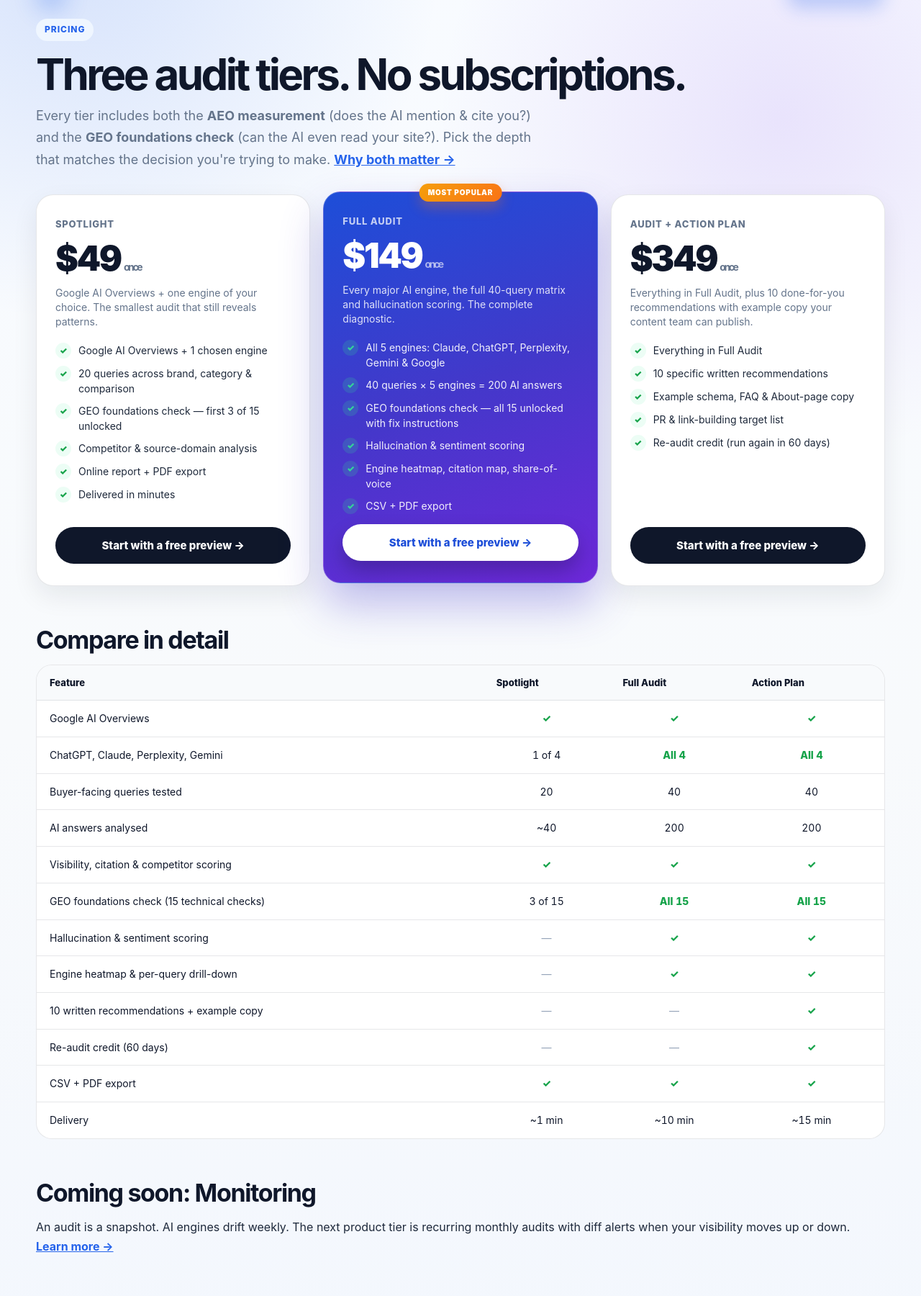
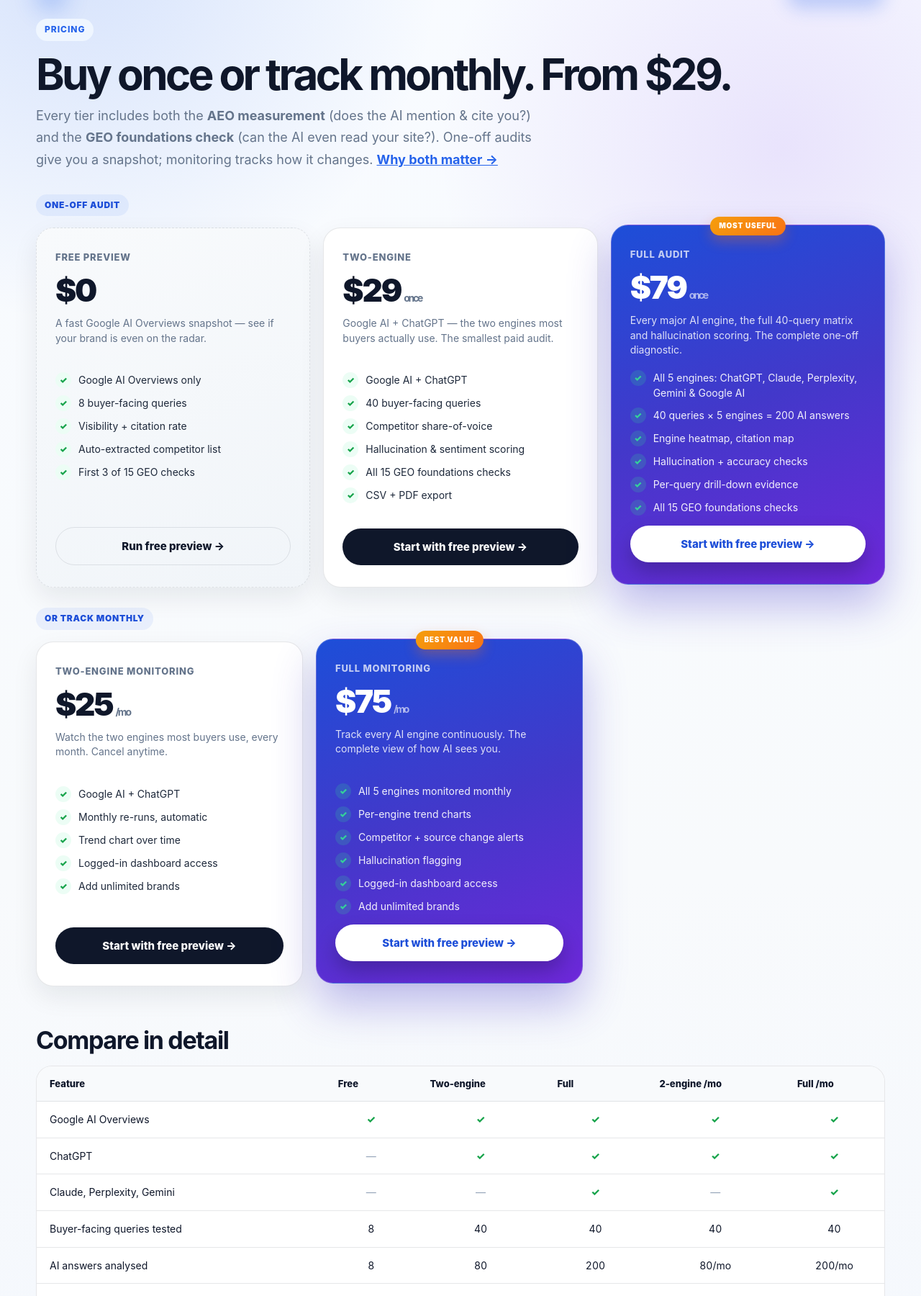
Before and after one commit to willbakhos/aeosudit, a FastAPI app: page /pricing in a window 1280 px wide. Shown: the part 66-1866 px from the top of the page at 72% size. Run offline with FastAPI, Linux system fonts and the light colour scheme.

Commit message:
Repricing: 4-tier ladder ($29/$79 one-off, $25/$75 monthly)
Old: 3 one-off tiers — Spotlight $49, Full $149, Action Plan $349
New: 4 paid tiers + the existing free preview
  - Two-engine ($29 one-off, Google AI + ChatGPT)
  - Full audit ($79 one-off, all 5 engines)
  - Two-engine monitoring ($25/mo recurring)
  - Full monitoring ($75/mo recurring)

Backend
- Single source of truth: TIER_PLANS dict in src/server.py drives Stripe
  mode (payment vs subscription), engine filter, LLM scoring, env-var lookup.
- /checkout reads stripe_mode per tier so subscriptions create with the
  right Stripe API call.
- _fulfil_order simplified — no more spotlight_engine special case.
- CheckoutRequest no longer has spotlight_engine field.
- CLI VALID_TIERS rewritten; --tier accepts the new slugs; --spotlight-engine
  flag removed.
- TIER_LABELS in delivery.py updated for the new email subjects.
- Old action_plan tier removed from CLI flow and how_it_works page; the
  Sonnet generate_action_plan function stays in the codebase as dead code
  for future re-use as an add-on.

Marketing
- /pricing rewritten: 3-card one-off section + 2-card monthly section,
  detailed compare table with all 5 columns, refreshed JSON-LD Products
  (4 offers) + FAQPage.
- Homepage pricing block: Two-engine $29 / Full audit $79 / Full
  monitoring $75/mo cards.
- product_audit JSON-LD Service offers list updated to match.
- what_is_geo, how_it_works, terms, product_monitoring copy swept for
  Spotlight/$49/$149/$349/Action Plan references.
- Layout meta-description default updated.

Env
- .env.example: STRIPE_PRICE_TWO_ENGINE / FULL_AUDIT / TWO_ENGINE_MONTHLY
  / FULL_MONTHLY (was SPOTLIGHT/FULL/ACTION_PLAN). Update Railway env vars
  with the four new IDs when wiring Stripe.

Smoke-tested: TIER_PLANS imports clean, /pricing renders 30KB with new
prices and no old prices, /checkout rejects 'spotlight' (400) and accepts
'two_engine' (500 missing env, as expected before Stripe is wired).

Co-Authored-By: Claude Opus 4.7 (1M context) <noreply@anthropic.com>

```diff
--- a/src/main.py
+++ b/src/main.py
@@ -3,7 +3,6 @@ from __future__ import annotations
 
 import asyncio
 import csv
-import json
 from datetime import datetime
 from pathlib import Path
 
@@ -11,7 +10,6 @@ import typer
 import yaml
 from dotenv import load_dotenv
 
-from src.action_plan import generate as generate_action_plan
 from src.engines.apify import ApifyEngine
 from src.engines.base import Engine
 from src.engines.openrouter import OpenRouterEngine
@@ -76,7 +74,11 @@ def _build_engines(
 
 
 FREE_TIER_ENGINE = "Google AI Overviews"
-VALID_TIERS = {"free", "spotlight", "full", "action_plan"}
+CHATGPT_LABEL = "ChatGPT"
+# CLI tiers — mirror the paid tier shape so a `--tier two_engine` run produces
+# the same data the customer would get. Monthly tiers behave the same as
+# their one-off counterpart for a single CLI invocation.
+VALID_TIERS = {"free", "two_engine", "full_audit", "two_engine_monthly", "full_monthly"}
 
 
 @app.command()
@@ -95,19 +97,15 @@ def audit(
         None, "--engines", help="Comma-separated engine labels (overrides tier defaults)"
     ),
     tier: str = typer.Option(
-        "full",
+        "full_audit",
         "--tier",
         help=(
             "free = Google only, ~8 queries (lead magnet). "
-            "spotlight = Google + 1 chosen engine, ~20 queries ($49). "
-            "full = all engines × 40 queries + LLM scoring ($149). "
-            "action_plan = full + Sonnet recommendations ($349)."
+            "two_engine = Google + ChatGPT, 40 queries + LLM scoring ($29). "
+            "full_audit = all 5 engines × 40 queries + LLM scoring ($79). "
+            "two_engine_monthly = same as two_engine, monthly billing ($25/mo). "
+            "full_monthly = same as full_audit, monthly billing ($75/mo)."
         ),
-    ),
-    spotlight_engine: str | None = typer.Option(
-        None,
-        "--spotlight-engine",
-        help="Engine label to pair with Google for the Spotlight tier (Claude / ChatGPT / Perplexity / Gemini).",
     ),
 ) -> None:
     """Run an AEO audit and emit CSV + HTML report."""
@@ -124,6 +122,12 @@ def audit(
     site = _load_config(config)
     query_list = _load_queries(queries)
 
+    # Engines + LLM scoring per tier. Two-engine tiers run on Google + ChatGPT
+    # only; full tiers run all 5. The --engines flag (advanced) overrides the
+    # tier default when set.
+    explicit_engines = (
+        {s.strip() for s in engines.split(",") if s.strip()} if engines else None
+    )
     if tier == "free":
         query_list = [q for q in query_list if q.free]
         only_labels = {FREE_TIER_ENGINE}
@@ -134,36 +138,10 @@ def audit(
                 err=True,
             )
             raise typer.Exit(code=1)
-    elif tier == "spotlight":
-        query_list = [q for q in query_list if q.spotlight or q.free]
-        if not spotlight_engine:
-            typer.echo(
-                "Spotlight tier requires --spotlight-engine "
-                "(e.g. --spotlight-engine ChatGPT).",
-                err=True,
-            )
-            raise typer.Exit(code=1)
-        valid_openrouter = {e.label for e in site.engines.openrouter}
-        if spotlight_engine not in valid_openrouter:
-            typer.echo(
-                f"Unknown spotlight engine {spotlight_engine!r}. "
-                f"Configured: {sorted(valid_openrouter)}",
-                err=True,
-            )
-            raise typer.Exit(code=1)
-        only_labels = {FREE_TIER_ENGINE, spotlight_engine}
-        skip_llm_scoring = True
-        if not query_list:
-            typer.echo(
-                "No queries flagged spotlight=true (or free=true) in queries.csv.",
-                err=True,
-            )
-            raise typer.Exit(code=1)
-    else:
-        # full / action_plan: use all engines unless --engines overrides
-        only_labels = (
-            {s.strip() for s in engines.split(",") if s.strip()} if engines else None
-        )
+    elif tier in {"two_engine", "two_engine_monthly"}:
+        only_labels = explicit_engines or {FREE_TIER_ENGINE, CHATGPT_LABEL}
+    else:  # full_audit, full_monthly
+        only_labels = explicit_engines
 
     engine_list = _build_engines(site, only_labels)
 
@@ -213,16 +191,6 @@ def audit(
     ]
 
     action_plan: list[dict] | None = None
-    if tier == "action_plan":
-        typer.echo("Generating action plan via Sonnet…")
-        action_plan = generate_action_plan(rows, site)
-        if action_plan:
-            (run_dir / "action_plan.json").write_text(
-                json.dumps(action_plan, indent=2)
-            )
-            typer.echo(f"  Action plan: {len(action_plan)} recommendations")
-        else:
-            typer.echo("  Action plan: generation failed (continuing without)")
 
     csv_path = write_csv(rows, run_dir)
     html_path = write_html(
--- a/src/server.py
+++ b/src/server.py
@@ -68,11 +68,49 @@ DEFAULT_CONFIG_PATH = Path(os.environ.get("DEFAULT_SITE_CONFIG", "config/site.ya
 DEFAULT_QUERIES_PATH = Path(os.environ.get("DEFAULT_QUERIES_CSV", "config/queries.csv"))
 OUTPUT_ROOT = Path(os.environ.get("OUTPUT_ROOT", "output"))
 
-# Stripe price IDs are read from env so the same code works in test + prod.
-TIER_PRICES = {
-    "spotlight": os.environ.get("STRIPE_PRICE_SPOTLIGHT", ""),
-    "full": os.environ.get("STRIPE_PRICE_FULL", ""),
-    "action_plan": os.environ.get("STRIPE_PRICE_ACTION_PLAN", ""),
+# Single source of truth for paid tier behaviour. Adding/removing a tier
+# means editing this dict + creating the matching Stripe product. Engine
+# names match the labels in config/site.yaml (Google AI Overviews + ChatGPT
+# / Claude / Perplexity / Gemini). "all" means no filter.
+CHATGPT_LABEL = "ChatGPT"
+
+TIER_PLANS: dict[str, dict[str, Any]] = {
+    "two_engine": {
+        "label": "Two-engine ($29)",
+        "price_usd": 29,
+        "stripe_mode": "payment",
+        "stripe_env": "STRIPE_PRICE_TWO_ENGINE",
+        "engines": ["Google AI Overviews", CHATGPT_LABEL],
+        "llm_scoring": True,
+        "action_plan": False,
+    },
+    "full_audit": {
+        "label": "Full audit ($79)",
+        "price_usd": 79,
+        "stripe_mode": "payment",
+        "stripe_env": "STRIPE_PRICE_FULL_AUDIT",
+        "engines": "all",
+        "llm_scoring": True,
+        "action_plan": False,
+    },
+    "two_engine_monthly": {
+        "label": "Two-engine monitoring ($25/mo)",
+        "price_usd": 25,
+        "stripe_mode": "subscription",
+        "stripe_env": "STRIPE_PRICE_TWO_ENGINE_MONTHLY",
+        "engines": ["Google AI Overviews", CHATGPT_LABEL],
+        "llm_scoring": True,
+        "action_plan": False,
+    },
+    "full_monthly": {
+        "label": "Full monitoring ($75/mo)",
+        "price_usd": 75,
+        "stripe_mode": "subscription",
+        "stripe_env": "STRIPE_PRICE_FULL_MONTHLY",
+        "engines": "all",
+        "llm_scoring": True,
+        "action_plan": False,
+    },
 }
 
 TEMPLATES_DIR = Path(__file__).resolve().parent.parent / "templates"
@@ -136,11 +174,12 @@ def health() -> dict[str, bool]:
 
 
 class CheckoutRequest(BaseModel):
-    tier: str = Field(..., description="spotlight | full | action_plan")
+    tier: str = Field(
+        ..., description="two_engine | full_audit | two_engine_monthly | full_monthly"
+    )
     brand_name: str
     domain: str
     email: EmailStr
-    spotlight_engine: str | None = None  # required when tier=spotlight
 
 
 SITE_BASE_URL = os.environ.get("PUBLIC_BASE_URL", "https://monitoraeo.com").rstrip("/")
@@ -657,19 +696,23 @@ def api_teaser(req: TeaserRequest) -> JSONResponse:
 
 @app.post("/checkout")
 def create_checkout(req: CheckoutRequest) -> JSONResponse:
-    """Creates a Stripe Checkout Session for the chosen tier."""
-    if req.tier not in {"spotlight", "full", "action_plan"}:
-        raise HTTPException(400, f"Unknown tier {req.tier!r}")
-    price_id = TIER_PRICES.get(req.tier)
+    """Creates a Stripe Checkout Session for the chosen tier. Picks payment
+    vs subscription mode based on the tier plan."""
+    if req.tier not in TIER_PLANS:
+        raise HTTPException(
+            400, f"Unknown tier {req.tier!r}. Valid: {sorted(TIER_PLANS)}"
+        )
+    plan = TIER_PLANS[req.tier]
+    price_id = os.environ.get(plan["stripe_env"], "").strip()
     if not price_id:
-        raise HTTPException(500, f"No STRIPE_PRICE_* env var configured for {req.tier}")
-    if req.tier == "spotlight" and not req.spotlight_engine:
-        raise HTTPException(400, "Spotlight tier requires spotlight_engine")
+        raise HTTPException(
+            500, f"No {plan['stripe_env']} env var configured"
+        )
     if not stripe.api_key:
         raise HTTPException(500, "STRIPE_SECRET_KEY is not set")
 
     session = stripe.checkout.Session.create(
-        mode="payment",
+        mode=plan["stripe_mode"],  # "payment" (one-off) or "subscription" (monthly)
         line_items=[{"price": price_id, "quantity": 1}],
         customer_email=req.email,
         success_url=f"{PUBLIC_BASE_URL}/checkout/success?session_id={{CHECKOUT_SESSION_ID}}",
@@ -679,7 +722,6 @@ def create_checkout(req: CheckoutRequest) -> JSONResponse:
             "brand_name": req.brand_name,
             "domain": req.domain,
             "email": req.email,
-            "spotlight_engine": req.spotlight_engine or "",
         },
     )
     return JSONResponse({"id": session.id, "url": session.url})
@@ -897,10 +939,15 @@ def _build_site_for_order(meta: dict[str, Any]) -> SiteConfig:
 
 def _fulfil_order(meta: dict[str, Any]) -> None:
     """Run the audit, generate PDF, email the customer.
-    All errors are swallowed and logged — the customer record gets retried via Stripe."""
+    All errors are swallowed and logged — the customer record gets retried via Stripe.
+
+    Monthly tiers run the same first audit as their one-off counterpart so the
+    customer gets data on day one. Future scheduled re-runs come from a
+    separate cron path, not from this fulfilment hook."""
     tier = (meta.get("tier") or "").strip()
-    if tier not in VALID_TIERS - {"free"}:
+    if tier not in TIER_PLANS:
         return
+    plan = TIER_PLANS[tier]
     email = meta.get("email")
     if not email:
         return
@@ -908,13 +955,9 @@ def _fulfil_order(meta: dict[str, Any]) -> None:
     site = _build_site_for_order(meta)
     queries = _load_queries(DEFAULT_QUERIES_PATH)
 
-    # Filter queries + engines per tier
-    spotlight_engine = meta.get("spotlight_engine") or None
-    if tier == "spotlight":
-        queries = [q for q in queries if q.spotlight or q.free]
-        only_labels = {FREE_TIER_ENGINE, spotlight_engine} if spotlight_engine else None
-    else:
-        only_labels = None
+    # Filter engines per the tier's plan
+    plan_engines = plan["engines"]
+    only_labels = None if plan_engines == "all" else set(plan_engines)
 
     engine_objs = []
     for cfg in site.engines.openrouter:
@@ -946,10 +989,10 @@ def _fulfil_order(meta: dict[str, Any]) -> None:
 
     responses, tech = asyncio.run(_gather())
 
-    if tier in {"spotlight"}:
-        llm_scores: list[LLMScore | None] = [None] * len(responses)
+    if plan["llm_scoring"]:
+        llm_scores: list[LLMScore | None] = list(asyncio.run(score_all(responses, site)))
     else:
-        llm_scores = list(asyncio.run(score_all(responses, site)))
+        llm_scores = [None] * len(responses)
 
     rows = [
         ScoredRow(
@@ -960,9 +1003,7 @@ def _fulfil_order(meta: dict[str, Any]) -> None:
         for r, llm in zip(responses, llm_scores)
     ]
 
-    action_plan = (
-        generate_action_plan(rows, site) if tier == "action_plan" else None
-    )
+    action_plan = generate_action_plan(rows, site) if plan["action_plan"] else None
 
     write_csv(rows, run_dir)
     write_html(
--- a/templates/_layout.html.j2
+++ b/templates/_layout.html.j2
@@ -6,7 +6,7 @@
 {% set _site_name = "monitoraeo" %}
 {% set _base_url = base_url or "https://monitoraeo.com" %}
 {% set _canonical = _base_url ~ (canonical_path or "/") %}
-{% set _description = page_description or "See how Claude, ChatGPT, Perplexity, Gemini and Google AI Overviews describe, cite and recommend your brand. Free 8-question preview, full audit from $49." %}
+{% set _description = page_description or "See how Claude, ChatGPT, Perplexity, Gemini and Google AI Overviews describe, cite and recommend your brand. Free 8-question preview. Paid audits from $29, monitoring from $25/mo." %}
 {% set _og_image = (page_og_image or "/static/og-default.png") %}
 {% if _og_image.startswith('/') %}{% set _og_image = _base_url ~ _og_image %}{% endif %}
 <title>{% block title %}{{ _site_name }} — AI answer visibility audit{% endblock %}</title>
--- a/templates/pages/product_monitoring.html.j2
+++ b/templates/pages/product_monitoring.html.j2
@@ -73,8 +73,8 @@
   </div>
   <div class="feature">
     <div class="icon-box">🎯</div>
-    <h3>Quarterly action plan</h3>
-    <p>Every three months, a refreshed action plan based on what's regressed and what new opportunities have surfaced.</p>
+    <h3>Quarterly review</h3>
+    <p>Every three months, a refreshed summary of what's regressed and what new opportunities have surfaced — handed to you so you don't have to dig through monthly diffs.</p>
   </div>
   <div class="feature">
     <div class="icon-box">📊</div>
--- a/templates/pages/terms.html.j2
+++ b/templates/pages/terms.html.j2
@@ -40,7 +40,7 @@
   <ul class="bullets">
     <li>The report is a measurement of AI answer behaviour at the time of the audit. AI engines change daily — your numbers will drift.</li>
     <li>The report is informational. It is not legal, financial, marketing, or PR advice. We do not warrant any specific business outcome from acting on it.</li>
-    <li>Recommendations in the Action Plan tier are educated suggestions; you remain responsible for evaluating and implementing them.</li>
+    <li>Any recommendations or fix suggestions in the report are educated guesses based on the data we observed; you remain responsible for evaluating and implementing them.</li>
   </ul>
 
   <h2>Intellectual property</h2>
--- a/templates/pages/what_is_geo.html.j2
+++ b/templates/pages/what_is_geo.html.j2
@@ -86,7 +86,7 @@
 </div>
 
 <h2>What we check on your site</h2>
-<p>The Full Audit and Audit + Action Plan tiers run 15 GEO checks against your domain — directly, not via AI. Each check returns: <strong>what we'd expect</strong>, <strong>why it matters</strong>, <strong>how you scored</strong>, and (where applicable) <strong>how to fix it</strong> with example markup.</p>
+<p>The paid tiers run 15 GEO checks against your domain — directly, not via AI. Each check returns: <strong>what we'd expect</strong>, <strong>why it matters</strong>, <strong>how you scored</strong>, and (where applicable) <strong>how to fix it</strong> with example markup.</p>
 
 <div class="checklist">
   <h4>Crawlability (visible in free preview)</h4>
@@ -142,7 +142,7 @@
 </div>
 
 <h2>How to start</h2>
-<p>Run a <a href="/#preview" style="color:var(--blue); font-weight:700;">free preview</a> — you'll see the first 3 GEO checks (crawlability) immediately. The Full Audit ($149) unlocks all 15 checks with specific fix instructions and example markup. The Audit + Action Plan ($349) adds 10 written content recommendations on top.</p>
+<p>Run a <a href="/#preview" style="color:var(--blue); font-weight:700;">free preview</a> — you'll see the first 3 GEO checks (crawlability) immediately. Two-engine ($29) and Full audit ($79) unlock all 15 checks with specific fix instructions and example markup.</p>
 
 <div style="display:flex; gap:14px; margin: 24px 0; flex-wrap:wrap;">
   <a href="/#preview" class="btn-primary">Run a free GEO + AEO preview →</a>
```
Also changed, not shown: src/delivery.py (+4 -3 lines), templates/landing.html.j2 (+25 -24 lines), templates/pages/how_it_works.html.j2 (+4 -13 lines), templates/pages/pricing.html.j2 (+136 -78 lines), templates/pages/product_audit.html.j2 (+14 -7 lines), 1 other file.
